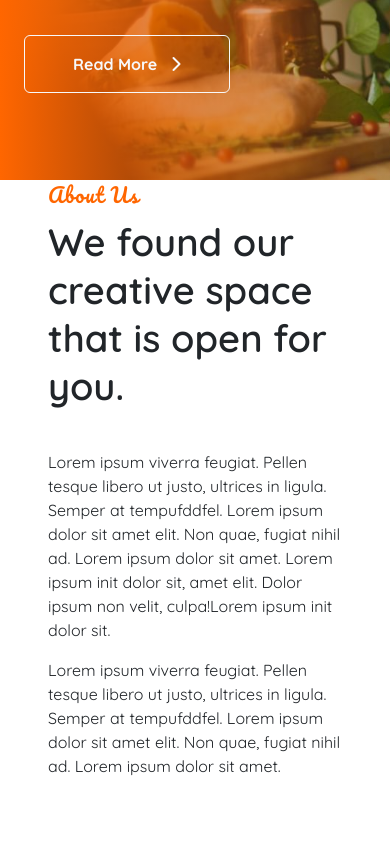
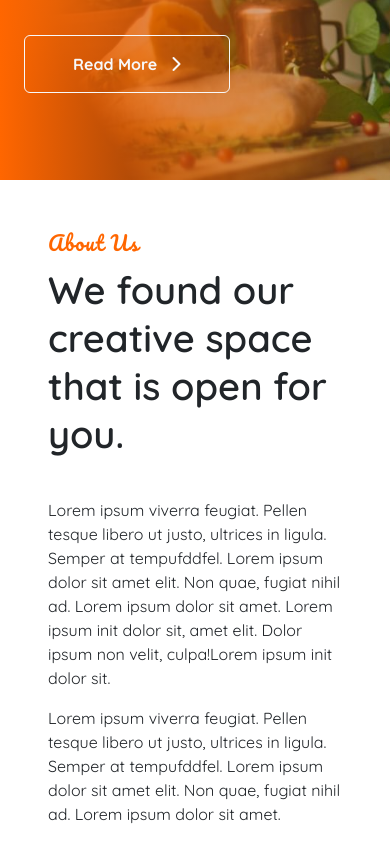
Before and after one commit to ManhDev24/BC66_CAPSTONE-origin, a plain HTML site: page index.html in a window 390 px wide. Shown: the part 520-1382 px from the top of the page. Before the commit the page ends 1314 px from the top, so only its background shows below. Drawn offline with nearby package versions, Linux system fonts and the light colour scheme.

Commit message:
change breakpoint

```diff
--- a/index.html
+++ b/index.html
@@ -110,7 +110,7 @@
         </div>
       </div>
     </section>
-    <section class="dinner-content py-md-5">
+    <section class="dinner-content py-5 py-sm-5 py-md-5">
       <div class="container py-md-5 text-start">
         <div class="row">
           <div class="col-lg-5 content-1-left px-5">
```
